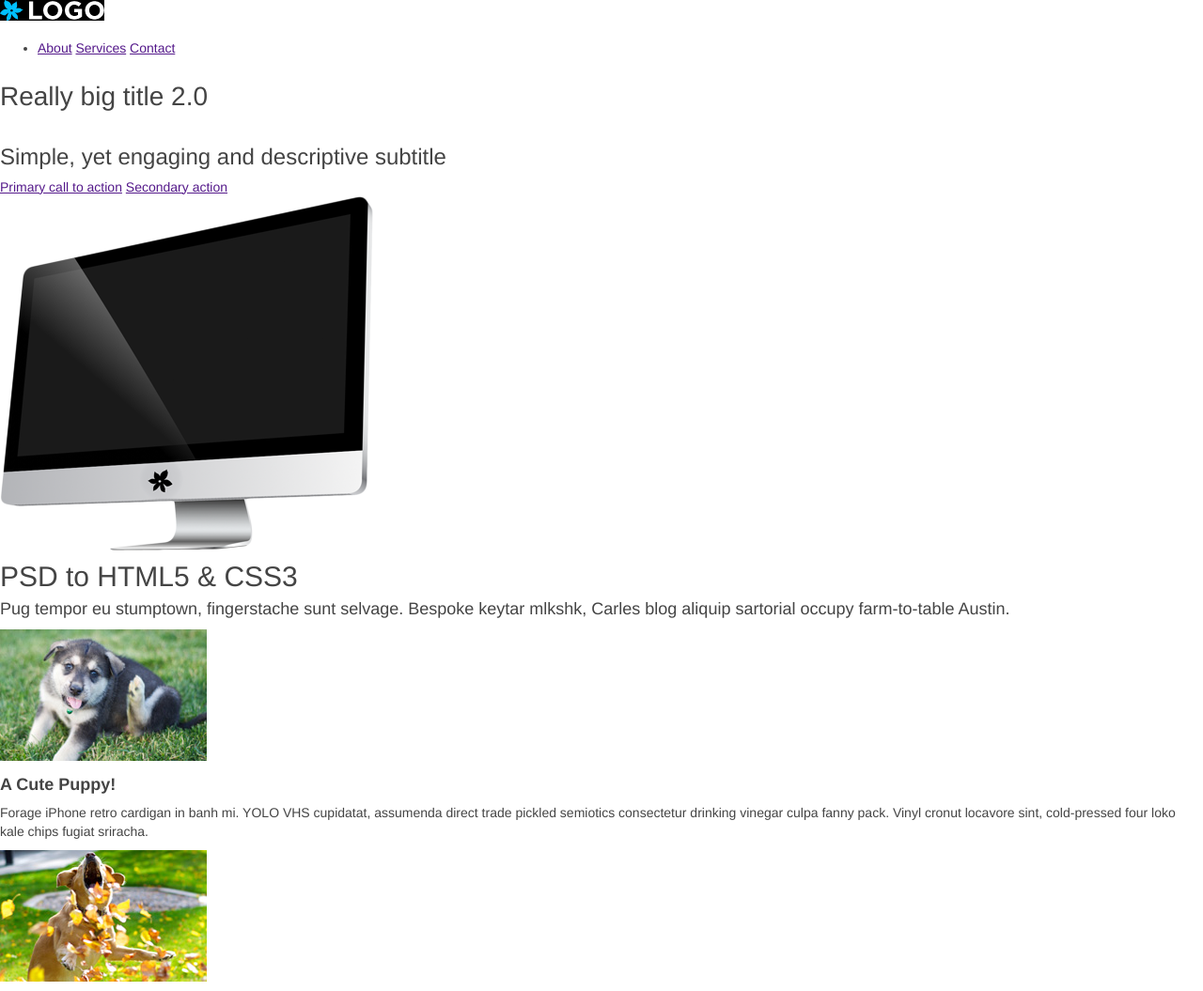
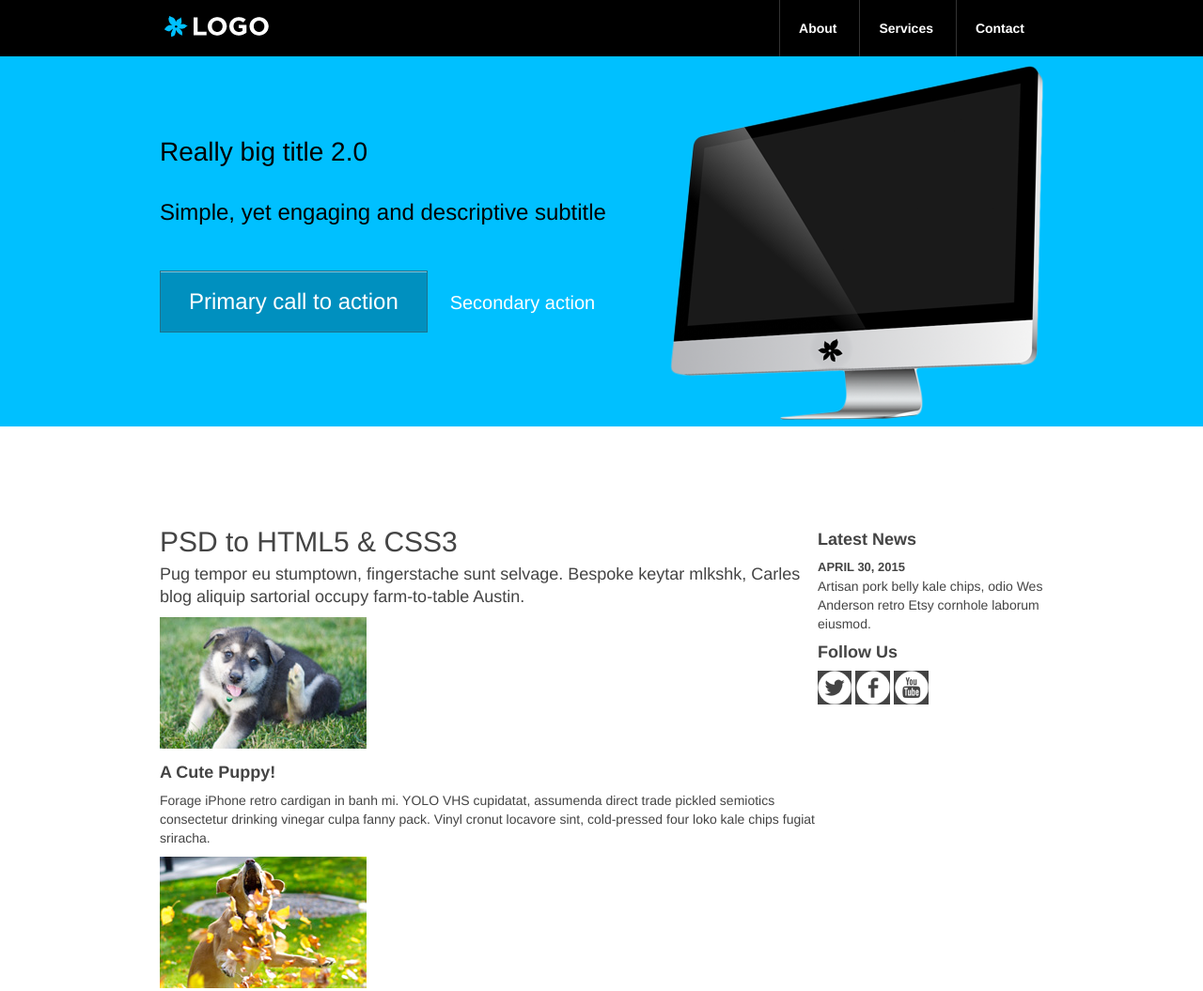
Before and after one commit to mikehaley1999/PSD-HTML5-CSS3, a plain HTML site: page index.html in a window 1280 px wide. Shown: the top 1055 px of the page at 94% size. Drawn offline with Linux system fonts and the light colour scheme.

Commit message:
fifth commit

```diff
--- /dev/null
+++ b/Code Chunks/07 - general.css
@@ -0,0 +1,33 @@
+/*
+
+	style.css
+
+	Colours
+	=======
+
+	Black:			#000000
+	Darker Gray:	#222222
+	Dark Gray:		#333333
+	Gray:			#444444
+	Light Gray:		#eeeeee
+	Light Blue:		#00c0ff
+	Dark Blue:		#0090bf
+
+*/
+
+
+/* ---------------------------
+	General Styles
+   --------------------------- */
+
+html {
+	-webkit-font-smoothing: antialiased;
+	text-rendering: optimizelegibility;
+}
+
+body {
+	font-family: "Helvetica Neue", Helvetica, Arial, sans-serif;
+	font-size: 14px;
+	line-height: 20px;
+	color: #444444;
+}
--- /dev/null
+++ b/Code Chunks/08 - typography.css
@@ -0,0 +1,47 @@
+/* ---------------------------
+	Typography
+   --------------------------- */
+
+h1, h2, h3 {
+	font-weight: 300;
+	margin: 0;
+	line-height: 45px;
+}
+
+h4, h5, h6 {
+	font-weight: bold;
+	margin: 5px 0 5px 0;
+}
+
+h1 {
+	font-size: 48px;
+}
+
+h2 {
+	font-size: 24px;
+}
+
+h3 {
+	font-size: 30px;
+}
+
+h4 {
+	font-size: 18px;
+	margin: 10px 0;
+}
+
+h5 {
+	font-size: 13px;
+	margin: 0;
+	text-transform: uppercase;
+}
+
+p {
+	margin: 0 0 10px 0;
+}
+
+p.lead {
+	font-size: 18px;
+	font-weight: 300;
+	line-height: 24px;
+}
--- /dev/null
+++ b/Code Chunks/09 - layout.css
@@ -0,0 +1,52 @@
+/* ---------------------------
+	Layout
+   --------------------------- */
+
+.container {
+	width: 940px;
+	padding: 0 10px;
+	margin: 0 auto;
+}
+
+header {
+	background: #000;
+}
+
+#logo {
+	display: block;
+	padding: 17px 0 16px 5px;
+	float: left;
+}
+
+#hero {
+	background: #00c0ff;
+	color: #000;
+}
+
+#hero-title {
+	width: 520px;
+	padding: 60px 0;
+	float: left;
+}
+
+#call-to-action {
+	margin: 40px 0;
+}
+
+#hero-image {
+	float: right;
+	margin: 10px 0 -30px 0;
+}
+
+#lead-in {
+	margin-bottom: 30px;
+}
+
+#content {
+	padding: 100px 0;
+}
+
+#column-content {
+	width: 700px;
+	float: left;
+}
--- /dev/null
+++ b/Code Chunks/10 - sidebar.css
@@ -0,0 +1,37 @@
+/* ---------------------------
+	Sidebar
+   --------------------------- */
+
+aside {
+	background: #444;
+	width: 160px; /* 220px with 60px of left and right padding */
+	color: #fff;
+	float: left;
+	margin-left: 20px;
+	padding: 30px;
+	font-size: 12px;
+	line-height: 18px;
+}
+
+aside .widget {
+	margin: 10px 0;
+}
+
+aside .widget:nth-child(2) {
+	margin-top: 40px;
+}
+
+aside .widget h4 {
+	font-weight: 200;
+	font-size: 20px;
+	margin: 0 0 10px;
+}
+
+aside .socials a {
+	position: relative;
+	margin-right: 5px;
+}
+
+aside .socials a:hover {
+	top: -1px;
+}
--- /dev/null
+++ b/Code Chunks/13 - navigation.css
@@ -0,0 +1,33 @@
+/* ---------------------------
+	Navigation
+   --------------------------- */
+
+nav ul {
+	margin: 0;
+	padding: 0;
+	float: right;
+}
+
+nav ul li {
+	list-style: none;
+	float: left;
+}
+
+header nav ul li a {
+	display: block;
+	color: #fff;
+	text-decoration: none;
+	font-weight: bold;
+	padding: 20px;
+	border-left: solid 1px #333;
+}
+
+header nav ul li a:hover {
+	background: #222;
+}
+
+header nav ul li a:active {
+	-webkit-box-shadow: 0 0 5px rgba(0, 0, 0, 0.8) inset;
+	   -moz-box-shadow: 0 0 5px rgba(0, 0, 0, 0.8) inset;
+	        box-shadow: 0 0 5px rgba(0, 0, 0, 0.8) inset;
+}
--- /dev/null
+++ b/Code Chunks/14 - buttons.css
@@ -0,0 +1,77 @@
+/* ---------------------------
+	Buttons
+   --------------------------- */
+
+.btn {
+	width: auto;
+	background: #0090bf;
+	border: 1px solid #1e728c;
+	color: #fff;
+	cursor: pointer;
+	display: inline-block;
+
+	/* IE7 inline-block fix */
+	zoom: 1;
+	*display: inline;
+
+	margin: 0;
+	outline: none;
+	padding: 10px 20px 11px;
+	position: relative;
+	text-align: center;
+	text-decoration: none;
+
+	/* Fancy box shadows */
+	-webkit-box-shadow: 0 1px 0 rgba(255, 255, 255, 0.5) inset;
+	   -moz-box-shadow: 0 1px 0 rgba(255, 255, 255, 0.5) inset;
+	        box-shadow: 0 1px 0 rgba(255, 255, 255, 0.5) inset;
+
+	/* CSS3 transitions */
+	-webkit-transition: background-color 0.15s ease-in-out;
+	   -moz-transition: background-color 0.15s ease-in-out;
+	     -o-transition: background-color 0.15s ease-in-out;
+	        transition: background-color 0.15s ease-in-out;
+}
+
+.btn:hover {
+	color: #fff;
+	background-color: #0086b2;
+}
+
+.btn:active {
+	-webkit-box-shadow: 0 1px 0 rgba(0, 0, 0, 0.2) inset;
+	   -moz-box-shadow: 0 1px 0 rgba(0, 0, 0, 0.2) inset;
+	        box-shadow: 0 1px 0 rgba(0, 0, 0, 0.2) inset;
+	color: #fff;
+}
+
+.btn-large {
+	padding: 22px 30px;
+	font-size: 24px;
+	font-weight: 200;
+}
+
+.btn-secondary {
+	font-size: 20px;
+}
+
+.btn-small {
+	font-weight: bold;
+}
+
+.btn-secondary, .btn-secondary:hover, .btn-secondary:active {
+	background: none;
+	border: none;
+	-webkit-box-shadow: none;
+	   -moz-box-shadow: none;
+	        box-shadow: none;
+}
+
+.btn-secondary:hover {
+	text-decoration: underline;
+}
+
+.btn-secondary:active {
+	position: relative;
+	top: 1px;
+}
--- a/index.html
+++ b/index.html
@@ -11,9 +11,10 @@
 	<body>
 
 		<header>
+
+			<div class="container clearfix">
 				<a href="/" title="Return to Home" id="logo">
-				<img src="images/logo.gif" alt="Logo">
-			</a>
+					<img src="images/logo.gif" alt="Logo"></a>
 				<nav>
 					<ul>
 						<li>
@@ -23,8 +24,13 @@
 						</li>
 					</ul>
 				</nav>
+			</div><!--END CONTAINER-->
+
+
 			<div id="hero">
+				<div class="container clearfix">
 					<div id="hero-title">
+
 						<h1>Really big title 2.0</h1>
 						<h2>Simple, yet engaging and descriptive subtitle</h2>
 
@@ -34,12 +40,15 @@
 						</div><!--END CALL-TO-ACTION-->
 					</div> <!--END HERO-TITLE-->
 
+
 					<img src="images/computer.png" alt="Large Desktop Computer" id="hero-image">
-
+				</div><!--END CONTAINER-->
 			</div><!--END HERO-->
 		</header>
 
-		<div id="content">
+
+
+		<div id="content" class="container clearfix">
 
 			<section id="column-content">
 
--- a/styles/style.css
+++ b/styles/style.css
@@ -79,8 +79,171 @@ p.lead {
 /*-----------------------------
 	Layout
 -----------------------------*/
+.container {
+	width: 940px;
+	padding: 0 10px;
+	margin: 0 auto;
+}
 
+header {
+	background: #000;
+}
+
+#logo {
+	display: block;
+	padding: 17px 0 16px 5px;
+	float: left;
+}
+
+#hero {
+	background: #00c0ff;
+	color: #000;
+}
+
+#hero-title {
+	width: 520px;
+	padding: 60px 0;
+	float: left;
+}
+
+#hero-image {
+	float: right;
+	margin: 10px 0 -30px 0;
+}
+
+#call-to-action {
+	margin: 40px 0;
+}
+
+#content {
+	padding: 100px 0;
+}
+
+#column-content {
+	width: 700px;
+	float: left;
+}
+/*-----------------------------
+	Navigation
+-----------------------------*/
+nav ul {
+	margin: 0;
+	padding: 0;
+	float: right;
+}
+
+nav ul li {
+	list-style: none;
+	float: left;
+}
+
+header nav ul li a {
+	display: inline-block;
+	color: #fff;
+	text-decoration: none;
+	font-weight: bold;
+	padding: 20px;
+	border-left: solid 1px #333;
+}
+
+header nav ul li a:hover {
+	background: #222;
+}
+
+header nav ul li a:active {
+	-webkit-box-shadow: 0 0 5px rgba(0,0,0,0.8) inset; /*safari and chrome*/
+	   -moz-box-shadow: 0 0 5px rgba(0,0,0,0.8) inset; /*mozilla*/
+	        box-shadow: 0 0 5px rgba(0,0,0,0.8) inset;
+}
 
 /*-----------------------------
 	Global Styles
 -----------------------------*/
+
+.clearfix:before,
+.clearfix:after {
+	content: "";
+	display: table;
+}
+
+.clearfix:after  {
+	clear: both;
+}
+
+.clearfix {
+	zoom: 1; /* for IE6/7; */
+}
+
+/*-----------------------------
+	Buttons
+-----------------------------*/
+
+.btn {
+	width: auto;
+	background: #0090bf;
+	border: 1px solid #1e728c;
+	color: #fff;
+	cursor: pointer;
+	display: inline-block;
+
+	/*IE7 inline-block fix*/
+	zoom: 1;
+	*display: inline;
+
+	margin: 0;
+	outline: none;
+	padding: 10px 20px 11px;
+	text-align: center;
+	text-decoration: none;
+
+/*Fancy box shadows*/
+
+	-webkit-box-shadow: 0px 1px 0 rgba(255, 255, 255, 0.5) inset;
+	   -moz-box-shadow: 0 1px 0 rgba(255, 255, 255, 0.5) inset;
+	        box-shadow: 0 1px 0 rgba(255, 255, 255, 0.5) inset;
+
+/*CSS3 Transitions*/
+	-webkit-transition: background-color 0.15s ease-in-out;
+	   -moz-transition: background-color 0.15s ease-in-out;
+	      o-transition: background-color 0.15s ease-in-out;
+	        transition: background-color 0.15s ease-in-out;
+}
+
+.btn:hover {
+	color: #fff;
+	background-color: #0086b2;
+}
+
+.btn-active {
+	-webkit-box-shadow: 0 1px 0 rgba(0, 0, 0 ,0.2) inset;
+	   -moz-box-shadow: 0 1px 0 rgba(0, 0, 0 ,0.2) inset;
+	        box-shadow: 0 1px 0 rgba(0, 0, 0 ,0.2) inset;
+	color: #fff;
+}
+
+.btn-large {
+	padding: 22px 30px;
+	font-size: 24px;
+	font-weight: 200;
+}
+
+.btn-secondary {
+	font-size: 20px;
+}
+
+.btn-secondary, .btn-secondary:hover, .btn-secondary:active {
+background: none;
+border: none;
+-webkit-box-shadow: none;
+   -moz-box-shadow: none;
+        box-shadow: none;
+}
+
+.btn-secondary:hover {
+	text-decoration: underline;
+}
+
+.btn-secondary:active {
+	position: relative;
+	top: 1px;
+}
```
Also changed, not shown: Code Chunks/01 - structure.html (added, +51 -0 lines), Code Chunks/02 - header.html (added, +37 -0 lines), Code Chunks/03 - column-content.html (added, +26 -0 lines), Code Chunks/04 - aside.html (added, +16 -0 lines), Code Chunks/05 - call-to-action.html (added, +10 -0 lines), Code Chunks/06 - footer.html (added, +14 -0 lines), Code Chunks/11 - call-to-action.css (added, +19 -0 lines), Code Chunks/12 - footer.css (added, +32 -0 lines), Code Chunks/15 - global.css (added, +42 -0 lines), Code Chunks/_readme.txt (added). Lines whose indentation alone changed are shown as unchanged.
